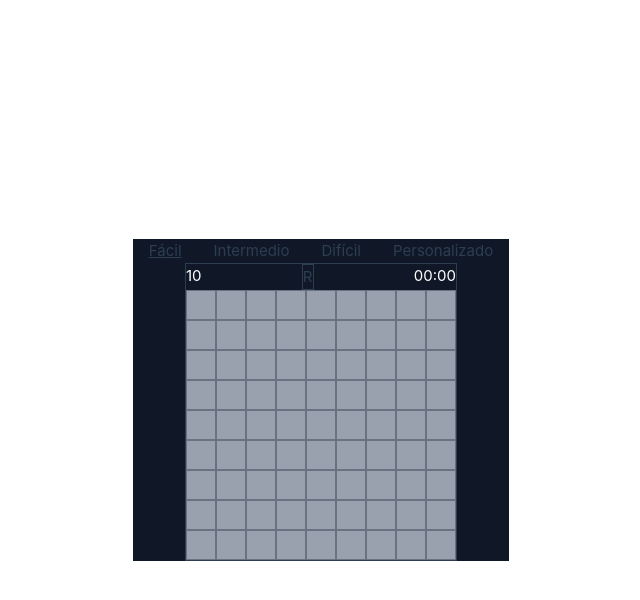
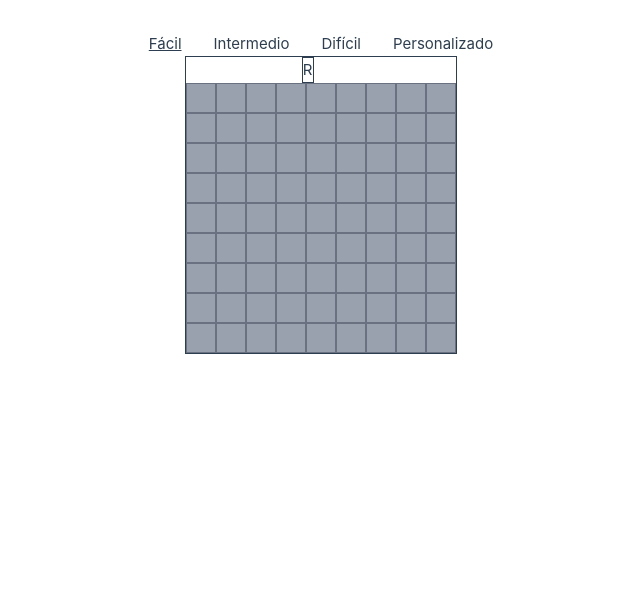
Before and after one commit to lautaroBulla/Buscaminas, a Vue app in the folder bm-frontend/: page / in a window 1280 px wide. Shown: the top 600 px of the page, without its empty margins (319-959 px from the left). Built offline with nearby package versions, Linux system fonts and the light colour scheme.

Commit message:
centrado

```diff
--- a/bm-frontend/src/App.vue
+++ b/bm-frontend/src/App.vue
@@ -3,7 +3,5 @@
 </script>
 
 <template>
-    <div class="flex items-center justify-center bg-gray-900">
-        <GameView />
-    </div>
+    <GameView />
 </template>
--- a/bm-frontend/src/assets/main.css
+++ b/bm-frontend/src/assets/main.css
@@ -20,10 +20,3 @@ a,
     background-color: hsla(160, 100%, 37%, 0.2);
   }
 }
-
-@media (min-width: 1024px) {
-  body {
-    display: flex;
-    place-items: center;
-  }
-}
--- a/bm-frontend/src/views/GameView.vue
+++ b/bm-frontend/src/views/GameView.vue
@@ -50,7 +50,7 @@
 </script>
 
 <template>
-    <div class="w-fit mx-auto flex flex-col items-center space-y-4">
+    <div class="flex flex-col items-center space-y-4">
         <!-- Componente para el selector de disficultad -->
         <DifficultySelectorComponent
             v-model="difficulty"
```
